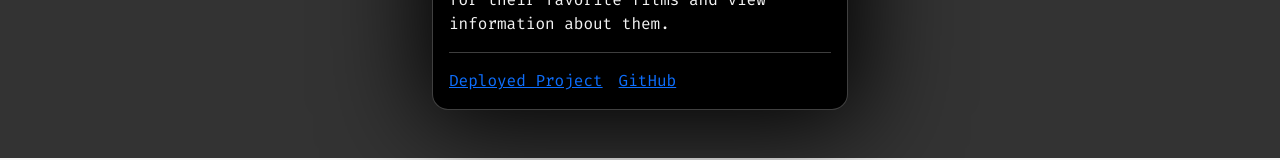
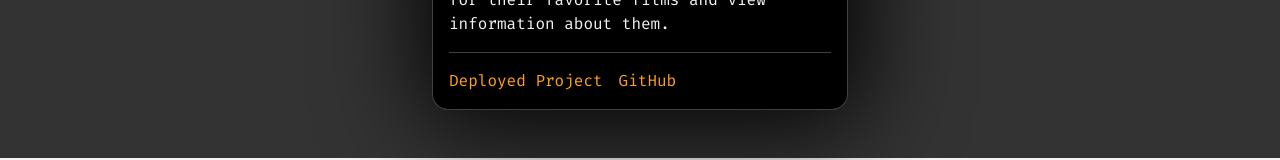
Before and after one commit to SebZG/React-Portfolio, a React (Vite) app: page /projects in a window 1280 px wide. Shown: the part 625-785 px from the top of the page. Built offline with nearby package versions, Linux system fonts and the light colour scheme.

Commit message:
Fixed links styles

```diff
--- a/src/components/Project/Project.jsx
+++ b/src/components/Project/Project.jsx
@@ -40,9 +40,9 @@ const Project = ({ project }) => {
             <hr />
             {
                project.URL &&
-               <Card.Link target='_blank' href={project.URL}>Deployed Project</Card.Link>
+               <Card.Link className='links' target='_blank' href={project.URL}>Deployed Project</Card.Link>
             }
-            <Card.Link target='_blank' href={project.GitHub}>GitHub</Card.Link>
+            <Card.Link className='links' target='_blank' href={project.GitHub}>GitHub</Card.Link>
          </Card.Body>
       </Card>
    )
--- a/src/global.css
+++ b/src/global.css
@@ -60,6 +60,16 @@ body,
 .navbar,
 footer {
    background-color: var(--BLUE);
+}
+
+.links {
+   color: var(--YELLOW);
+   text-decoration: none;
+   transition: color 0.2s ease-in-out;
+}
+
+.links:hover {
+   color: var(--BLUE);
 }
 
 #hero,
--- a/src/pages/Home/Home.css
+++ b/src/pages/Home/Home.css
@@ -9,15 +9,6 @@
    padding: 1rem 1rem 0 1rem;
 }
 
-.other-portfolios {
-   color: var(--YELLOW);
-   text-decoration: none;
-   transition: color 0.2s ease-in-out;
-}
-
-.other-portfolios:hover {
-   color: var(--BLUE);
-}
 
 /*! TECH STACK */
 
--- a/src/pages/Home/Home.jsx
+++ b/src/pages/Home/Home.jsx
@@ -35,11 +35,11 @@ const Home = () => {
                                     will finish end of March. Feel free to look around and contact me if you have any questions.
                                     Checkout my other portfolio projects:
                                     <ul>
-                                       <li><a target="_blank" className="other-portfolios"
+                                       <li><a target="_blank" className="links"
                                           href="https://sebzg.github.io/Bootstrap-Portfolio/">Bootstrap Portfolio
                                        </a></li>
                                        <li>
-                                          <a target="_blank" className="other-portfolios"
+                                          <a target="_blank" className="links"
                                              href="https://sebzg.github.io/CSS-Portfolio/">CSS Portfolio
                                           </a>
                                        </li>
```
